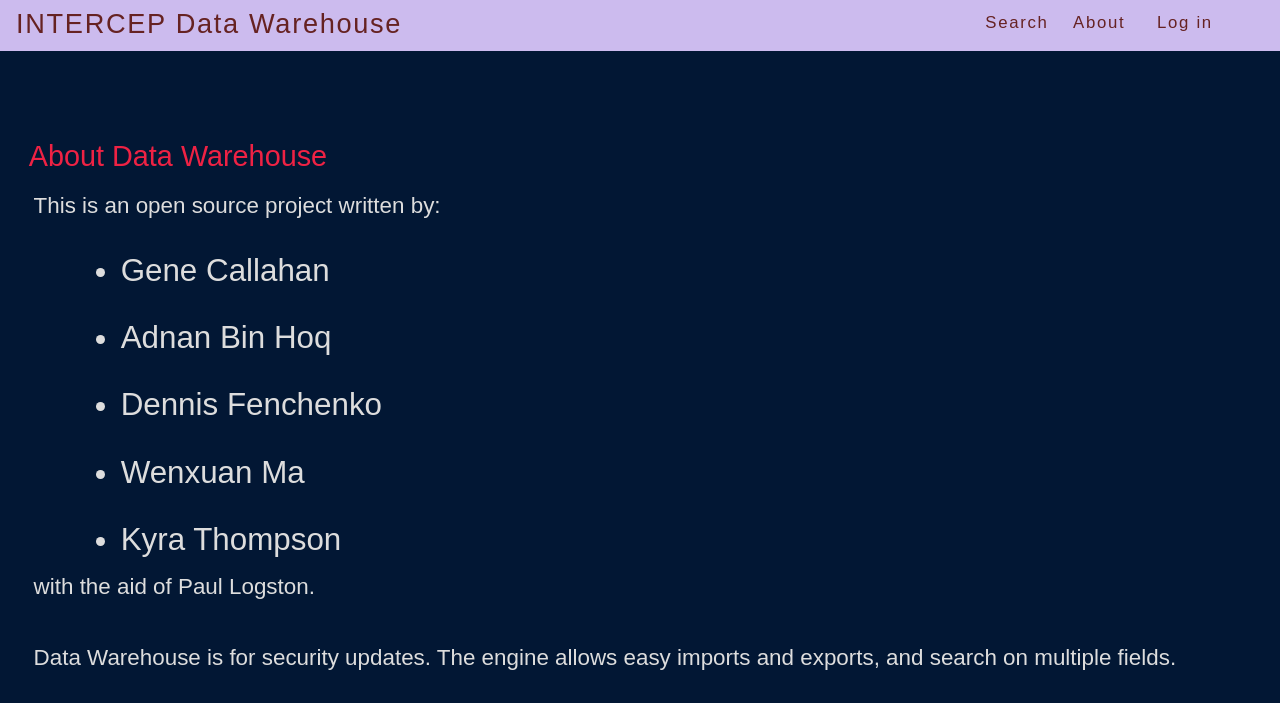
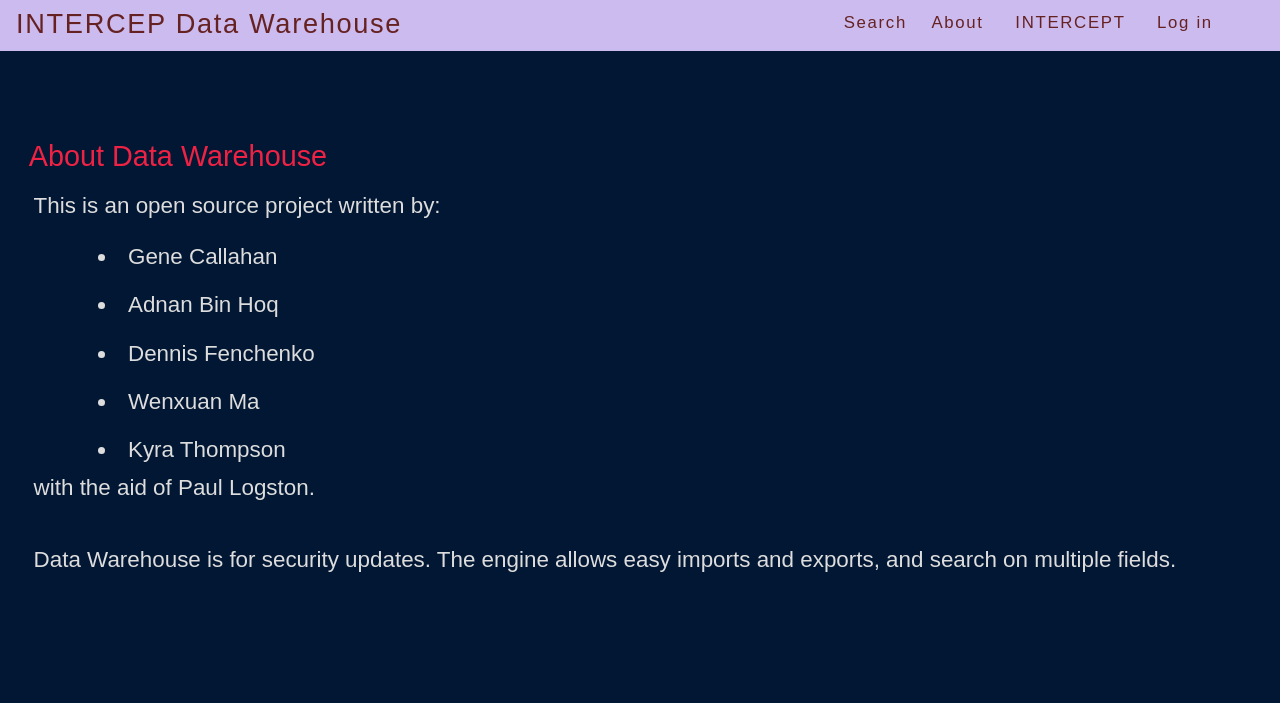
Before and after one commit to gcallah/biblio_engine, a Django app: template berkeley/templates/about.html in a window 1280 px wide. Shown: the top 703 px of the page. Run offline with Django 3.2, Linux system fonts and the light colour scheme; the template is opened without the code that fills it, so the values that code supplies are empty.

Commit message:
Changes to menu and font

```diff
--- a/berkeley/templates/about.html
+++ b/berkeley/templates/about.html
@@ -4,7 +4,7 @@
         <h2>About Data Warehouse</h2>
         <p>
         This is an open source project written by:
-        <ul>
+        <ul class="nested">
          <li> Gene Callahan</li>
          <li>Adnan Bin Hoq</li>
 	 <li> Dennis Fenchenko</li>
--- a/berkeley/templates/base.html
+++ b/berkeley/templates/base.html
@@ -21,7 +21,9 @@
                 &nbsp; &nbsp; &nbsp;
                 <a href="/berkeley">Search</a>
                 &nbsp;&nbsp;
-                <a href="http://www.intercep.nyu.edu">About</a>
+ 		<a href="berkeley/about">About</a>
+		&nbsp; &nbsp;
+		<a href="http://www.intercep.nyu.edu">INTERCEPT</a>
                 &nbsp; &nbsp;
                 <a href="http://www.thedevopscourse.com/participants/login">Log in</a>
            </div>
```
